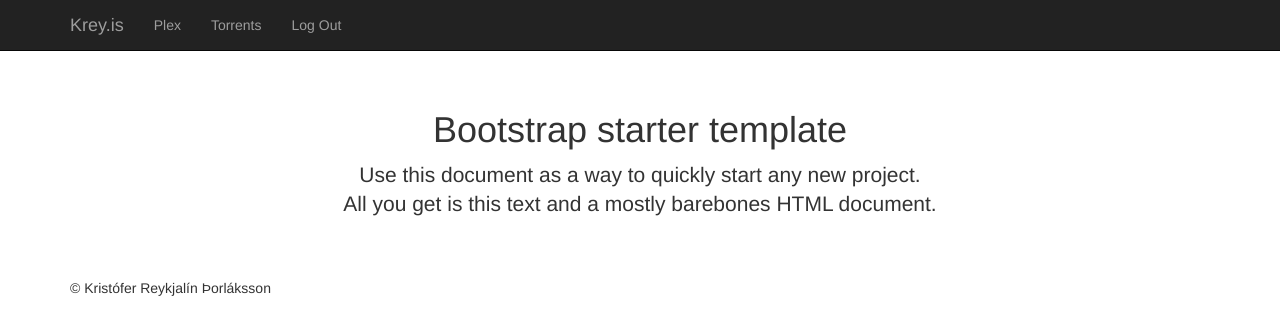
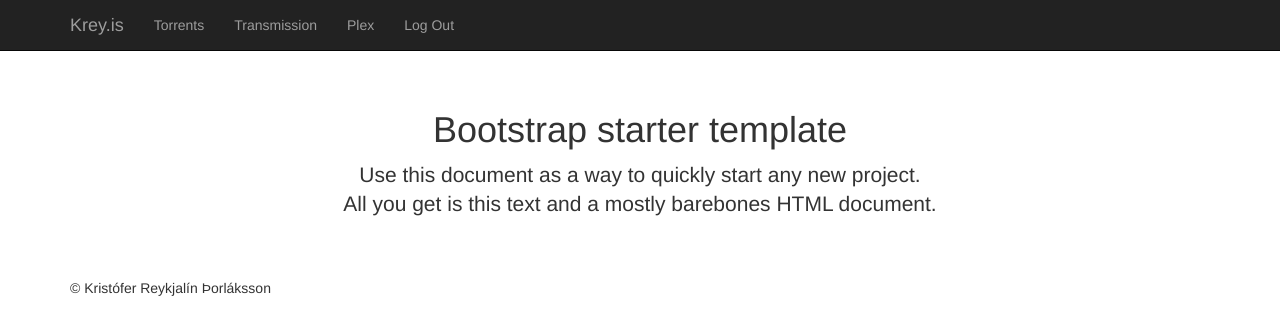
Before and after one commit to reykjalin/krey, a Django app: page / in a window 1280 px wide. Shown: the top 335 px of the page. Run offline with Django 3.2, Linux system fonts and the light colour scheme; the visitor is signed in with stand-in values (Sample User, id 1); some libraries are stand-ins or nearby versions.

Commit message:
Add link to Transmission web UI

```diff
--- a/home/templates/home/base.html
+++ b/home/templates/home/base.html
@@ -35,8 +35,9 @@
                 <div id="navbar" class="collapse navbar-collapse">
                     <ul class="nav navbar-nav">
                         {% if user.is_authenticated %}
+                        <li><a href="/torrent/">Torrents</a></li>
+                        <li><a href="http://dl.krey.is/" >Transmission</a></li>
                         <li><a href="https://plex.krey.is/">Plex</a></li>
-                        <li><a href="/torrent/">Torrents</a></li>
                         <li><a href="/logout/" >Log Out</a></li>
                         {% else %}
                         <li><a href="/login/" >Log In</a></li>
```
